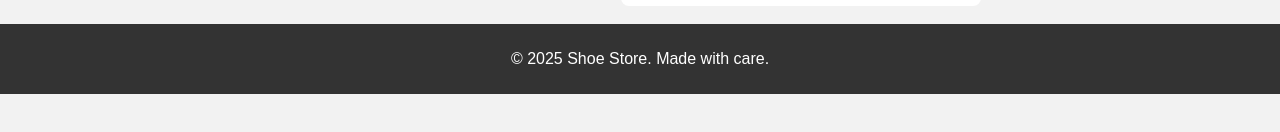
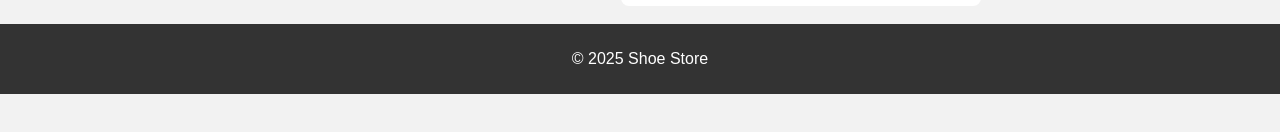
Before and after one commit to jaspreetsinghlearn/jaspreet.assignment5, a React (Create React App) app: page /payment in a window 1280 px wide. Shown: the part 636-768 px from the top of the page. Built offline with nearby package versions, Linux system fonts and the light colour scheme.

Commit message:
Update Footer.js

```diff
--- a/src/components/Footer.js
+++ b/src/components/Footer.js
@@ -3,7 +3,7 @@ import React from 'react';
 function Footer() {
   return (
     <footer>
-      <p>&copy; 2025 Shoe Store. Made with care.</p>
+      <p>&copy; 2025 Shoe Store</p>
     </footer>
   );
 }
```
